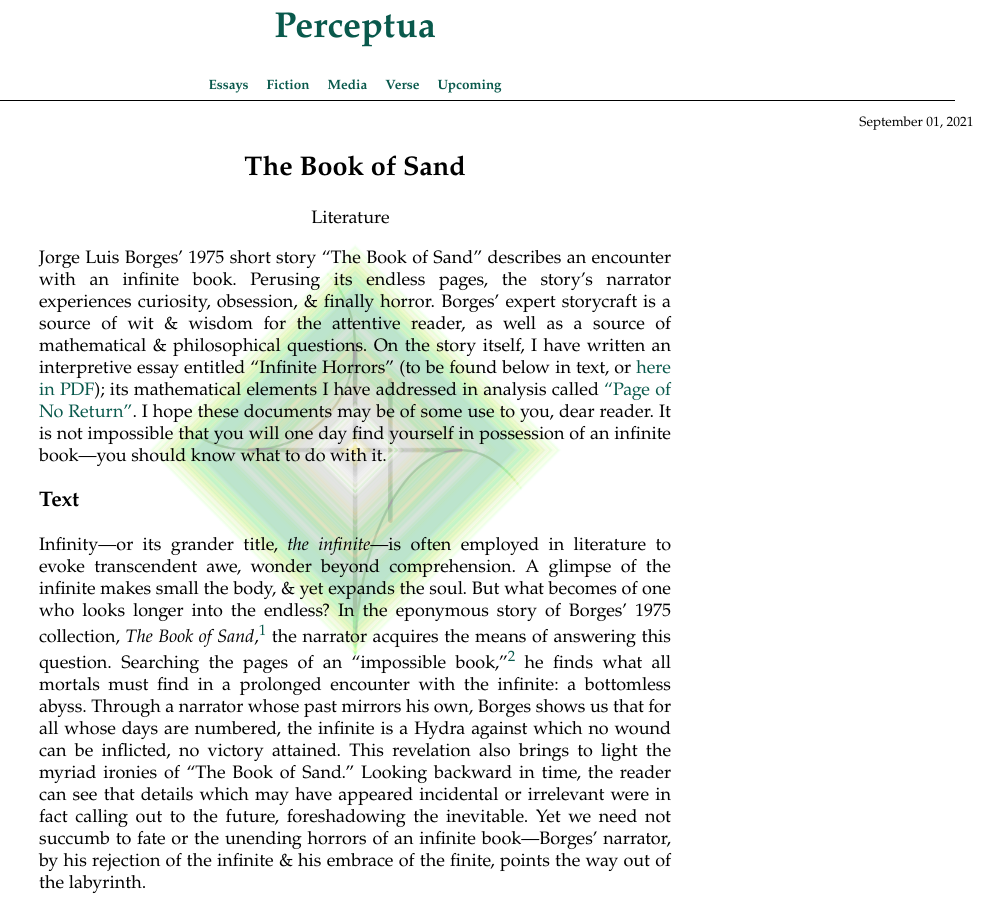
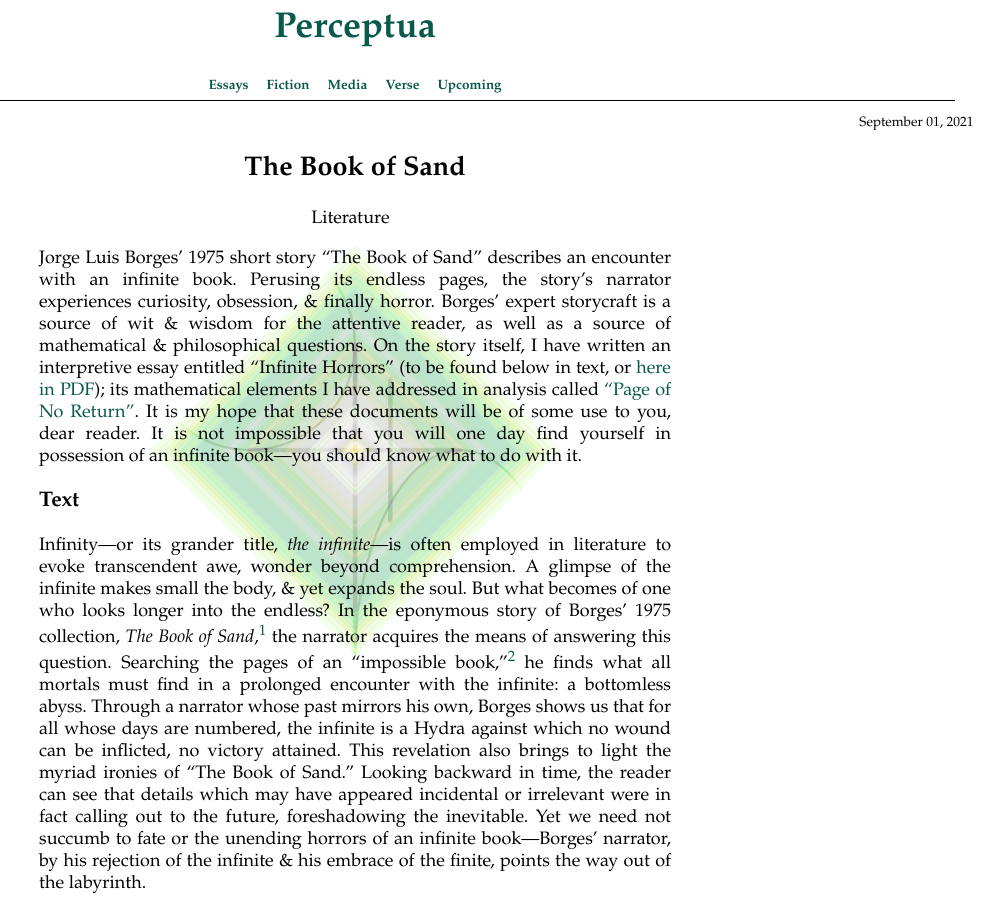
Before and after one commit to Perceptua/perceptua, a Jekyll site: the page built from _posts/2021-09-01-the-book-of-sand.md, in a window 1280 px wide and 900 px high. Shown: the whole window, without its empty margins (285-1280 px from the left). Built offline with Jekyll 4.4.1, drawn with Linux system fonts in a browser that asks for light colours.

Commit message:
update intro text

```diff
--- a/_posts/2021-09-01-the-book-of-sand.md
+++ b/_posts/2021-09-01-the-book-of-sand.md
@@ -17,7 +17,7 @@ layout: post
 </audio>
 -->
 
-Jorge Luis Borges' 1975 short story "The Book of Sand" describes an encounter with an infinite book. Perusing its endless pages, the story's narrator experiences curiosity, obsession, & finally horror. Borges' expert storycraft is a source of wit & wisdom for the attentive reader, as well as a source of mathematical & philosophical questions. On the story itself, I have written an interpretive essay entitled "Infinite Horrors" (to be found below in text<!--& audio-->, or <a target="_blank" href="https://firebasestorage.googleapis.com/v0/b/perceptua-b6ea3.appspot.com/o/public%2FInfinite%20Horrors.pdf?alt=media&token=84fb8ad2-58d6-43ac-9be6-efbb07f3e3f5">here in PDF</a>); its mathematical elements I have addressed in analysis called <a target="_blank" href="https://firebasestorage.googleapis.com/v0/b/perceptua-b6ea3.appspot.com/o/public%2FPage%20of%20No%20Return.pdf?alt=media&token=2daac485-6156-4caf-8898-31b543df675f">"Page of No Return"</a>. I hope these documents may be of some use to you, dear reader. It is not impossible that you will one day find yourself in possession of an infinite book—you should know what to do with it.
+Jorge Luis Borges' 1975 short story "The Book of Sand" describes an encounter with an infinite book. Perusing its endless pages, the story's narrator experiences curiosity, obsession, & finally horror. Borges' expert storycraft is a source of wit & wisdom for the attentive reader, as well as a source of mathematical & philosophical questions. On the story itself, I have written an interpretive essay entitled "Infinite Horrors" (to be found below in text<!--& audio-->, or <a target="_blank" href="https://firebasestorage.googleapis.com/v0/b/perceptua-b6ea3.appspot.com/o/public%2FInfinite%20Horrors.pdf?alt=media&token=84fb8ad2-58d6-43ac-9be6-efbb07f3e3f5">here in PDF</a>); its mathematical elements I have addressed in analysis called <a target="_blank" href="https://firebasestorage.googleapis.com/v0/b/perceptua-b6ea3.appspot.com/o/public%2FPage%20of%20No%20Return.pdf?alt=media&token=2daac485-6156-4caf-8898-31b543df675f">"Page of No Return"</a>. It is my hope that these documents will be of some use to you, dear reader. It is not impossible that you will one day find yourself in possession of an infinite book—you should know what to do with it.
 
 ### Text
 
```
